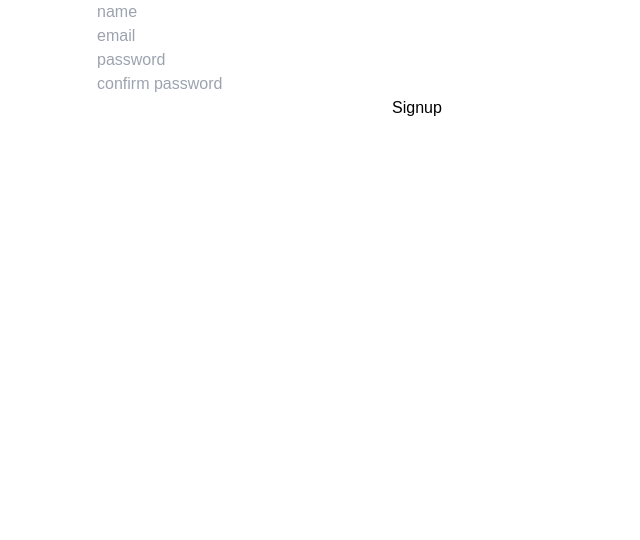
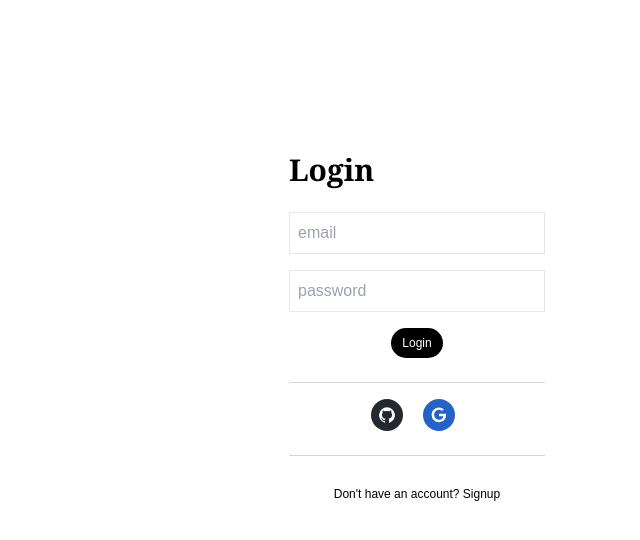
Before and after one commit to showyourbuilds/showyourbuilds, a Next.js app in the folder frontend/: page /auth in a window 1280 px wide. Shown: the top 540 px of the page, without its empty margins (223-863 px from the left). Built offline with nearby package versions, Linux system fonts and the light colour scheme.

Commit message:
login and signup page ui/ux complete

```diff
--- /dev/null
+++ b/frontend/app/api/auth/[...nextauth]/route.ts
@@ -0,0 +1,70 @@
+import NextAuth from "next-auth";
+import { Account, User as AuthUser } from "next-auth";
+import GithubProvider from "next-auth/providers/github";
+import CredentialsProvider from "next-auth/providers/credentials";
+import bcrypt from "bcrypt";
+import User from "@/config/models/User";
+import connect from "@/config/db";
+
+export const authOptions: any = {
+  providers: [
+    CredentialsProvider({
+      id: "credentials",
+      name: "Credentials",
+      credentials: {
+        email: { label: "Email", type: "text" },
+        password: { label: "Password", type: "password" },
+      },
+      async authorize(credentials: any) {
+        await connect();
+        try {
+          const user = await User.findOne({ email: credentials.email });
+          if (user) {
+            const isPasswordCorrect = await bcrypt.compare(
+              credentials.password,
+              user.password
+            );
+            if (isPasswordCorrect) {
+              return user;
+            }
+          }
+        } catch (err: any) {
+          throw new Error(err);
+        }
+      },
+    }),
+    GithubProvider({
+      clientId: process.env.GITHUB_ID ?? "",
+      clientSecret: process.env.GITHUB_SECRET ?? "",
+    }),
+    // ...add more providers here
+  ],
+  callbacks: {
+    async signIn({ user, account }: { user: AuthUser; account: Account }) {
+      if (account?.provider == "credentials") {
+        return true;
+      }
+      if (account?.provider == "github") {
+        await connect();
+        try {
+          const existingUser = await User.findOne({ email: user.email });
+          if (!existingUser) {
+            const newUser = new User({
+              email: user.email,
+            });
+
+            await newUser.save();
+            return true;
+          }
+          return true;
+        } catch (err) {
+          console.log("Error saving user", err);
+          return false;
+        }
+      }
+    },
+  },
+};
+
+export const handler = NextAuth(authOptions);
+export { handler as GET, handler as POST };
--- a/frontend/app/auth/page.tsx
+++ b/frontend/app/auth/page.tsx
@@ -1,16 +1,17 @@
 "use client";
-import BlankLayout from '@/components/layouts/BlankLayout';
-import React from 'react'
-import { useRouter } from 'next/navigation';
+import BlankLayout from "@/components/layouts/BlankLayout";
+import React, { useState } from "react";
+import { useRouter } from "next/navigation";
 
 export default function auth() {
 	const router = useRouter();
+	const [loginPage, setLoginPage] = useState(true);
 	const checkEmail = (email: string) => {
 		const emailRegex = new RegExp(
-      '^[a-zA-Z0-9._:$!%-]+@[a-zA-Z0-9.-]+.[a-zA-Z]$'
+			"^[a-zA-Z0-9._:$!%-]+@[a-zA-Z0-9.-]+.[a-zA-Z]$"
 		);
 		return emailRegex.test(email);
-  }
+	};
 	const handleSubmit = async (e: any) => {
 		console.log("submit");
 
@@ -28,12 +29,12 @@ export default function auth() {
 			return;
 		}
 		try {
-      const res = await fetch('/api/auth', {
-        method: 'POST',
+			const res = await fetch("/api/auth", {
+				method: "POST",
 				headers: {
-          'Content-Type': 'application/json',
+					"Content-Type": "application/json",
 				},
-        body: JSON.stringify({ name, email, password })
+				body: JSON.stringify({ name, email, password }),
 			});
 			if (res.status === 400) {
 				console.log("Email already Registered");
@@ -44,8 +45,8 @@ export default function auth() {
 				return;
 			}
 			if (res.status === 201) {
-        console.log(res.json());
-        router.push('/');
+				console.log(await res.json());
+				router.push("/");
 			}
 		} catch (error) {
 			console.log(error);
@@ -53,13 +54,124 @@ export default function auth() {
 	};
 	return (
 		<BlankLayout>
-      <form className='flex flex-col w-[50%] h-full m-auto min-h-screen' onSubmit={handleSubmit}>
-        <input type="text" placeholder="name" />
-        <input type="text" placeholder="email" />
-        <input type="password" placeholder="password" />
-        <input type="password" placeholder="confirm password" />
-        <button type="submit">Signup</button>
+			{loginPage ? (
+				<div className="w-[40%] absolute top-[15vh] left-[30%] flex flex-col items-center">
+					<form
+						className="flex w-[50%] flex-col mx-auto my-4"
+						onSubmit={handleSubmit}
+					>
+						<p className="text-black font-serif text-3xl font-bold my-4">
+							Login
+						</p>
+						<input
+							type="text"
+							placeholder="email"
+							className="my-2 p-2 border"
+						/>
+						<input
+							type="password"
+							placeholder="password"
+							className="my-2 p-2 border"
+						/>
+						<button
+							type="submit"
+							className="w-[20%] mt-2 mx-auto border border-transparent bg-black text-white hover:bg-white hover:text-black hover:border hover:border-black py-[5px] text-[12px] rounded-[1.25rem] transition"
+						>
+							Login
+						</button>
 					</form>
+					<div className="w-[50%] my-2 h-[0.5px] bg-gray-300"></div>
+					<div className="w-[20%] my-2 flex justify-around flex-wrap">
+						<button
+							type="button"
+							className="bg-[#24292F] text-white hover:bg-[#24283F]/90 focus:ring-4 focus:outline-black focus:ring-[#24292F]/50 rounded-[50%] p-2 text-center inline-flex items-center dark:focus:ring-gray-500 dark:hover:bg-[#050708]/30 me-2 mb-2"
+						>
+							<svg
+								className="w-4 h-4"
+								aria-hidden="true"
+								xmlns="http://www.w3.org/2000/svg"
+								fill="currentColor"
+								viewBox="0 0 20 20"
+							>
+								<path
+									fill-rule="evenodd"
+									d="M10 .333A9.911 9.911 0 0 0 6.866 19.65c.5.092.678-.215.678-.477 0-.237-.01-1.017-.014-1.845-2.757.6-3.338-1.169-3.338-1.169a2.627 2.627 0 0 0-1.1-1.451c-.9-.615.07-.6.07-.6a2.084 2.084 0 0 1 1.518 1.021 2.11 2.11 0 0 0 2.884.823c.044-.503.268-.973.63-1.325-2.2-.25-4.516-1.1-4.516-4.9A3.832 3.832 0 0 1 4.7 7.068a3.56 3.56 0 0 1 .095-2.623s.832-.266 2.726 1.016a9.409 9.409 0 0 1 4.962 0c1.89-1.282 2.717-1.016 2.717-1.016.366.83.402 1.768.1 2.623a3.827 3.827 0 0 1 1.02 2.659c0 3.807-2.319 4.644-4.525 4.889a2.366 2.366 0 0 1 .673 1.834c0 1.326-.012 2.394-.012 2.72 0 .263.18.572.681.475A9.911 9.911 0 0 0 10 .333Z"
+									clip-rule="evenodd"
+								/>
+							</svg>
+						</button>
+						<button
+							type="button"
+							className="bg-[#2363c9] text-white hover:bg-[#4285F4]/90 focus:ring-4 focus:outline-black focus:ring-[#4285F4]/50 rounded-[50%] p-2 inline-flex items-center dark:focus:ring-[#4285F4]/55 me-2 mb-2"
+						>
+							<svg
+								className="w-4 h-4"
+								aria-hidden="true"
+								xmlns="http://www.w3.org/2000/svg"
+								fill="currentColor"
+								viewBox="0 0 18 19"
+							>
+								<path
+									fill-rule="evenodd"
+									d="M8.842 18.083a8.8 8.8 0 0 1-8.65-8.948 8.841 8.841 0 0 1 8.8-8.652h.153a8.464 8.464 0 0 1 5.7 2.257l-2.193 2.038A5.27 5.27 0 0 0 9.09 3.4a5.882 5.882 0 0 0-.2 11.76h.124a5.091 5.091 0 0 0 5.248-4.057L14.3 11H9V8h8.34c.066.543.095 1.09.088 1.636-.086 5.053-3.463 8.449-8.4 8.449l-.186-.002Z"
+									clip-rule="evenodd"
+								/>
+							</svg>
+						</button>
+					</div>
+					<div className="w-[50%] my-2 h-[0.5px] bg-gray-300"></div>
+					<button
+						className="w-[40%] border border-transparent bg-white text-black hover:bg-black hover:text-white hover:border hover:border-black py-[5px] my-4 text-[12px] transition"
+						onClick={() => setLoginPage(false)}
+					>
+						Don't have an account? Signup
+					</button>
+				</div>
+			) : (
+				<div className="w-[40%] absolute top-[15vh] left-[30%] flex flex-col items-center">
+					<form
+						className="flex w-[50%] flex-col mx-auto my-4"
+						onSubmit={handleSubmit}
+					>
+						<p className="text-black font-serif text-3xl font-bold my-4">
+							SignUp
+						</p>
+						<input
+							type="text"
+							placeholder="name"
+							className="my-2 p-2 border"
+						/>
+						<input
+							type="text"
+							placeholder="email"
+							className="my-2 p-2 border"
+						/>
+						<input
+							type="password"
+							placeholder="password"
+							className="my-2 p-2 border"
+						/>
+						<input
+							type="password"
+							placeholder="confirm password"
+							className="my-2 p-2 border"
+						/>
+						<button
+							type="submit"
+							className="w-[20%] mt-2 mx-auto border border-transparent bg-black text-white hover:bg-white hover:text-black hover:border hover:border-black py-[5px] text-[12px] rounded-[1.25rem] transition"
+						>
+							Sign-up
+						</button>
+					</form>
+					<div className="w-[50%] my-2 h-[0.5px] bg-gray-300"></div>
+					<button
+						className="w-[40%] border border-transparent bg-white text-black hover:bg-black hover:text-white hover:border hover:border-black py-[5px] my-4 text-[12px] transition"
+						onClick={() => setLoginPage(true)}
+					>
+						Already have an account? Login
+					</button>
+				</div>
+			)}
 		</BlankLayout>
-  )
+	);
 }
--- a/frontend/config/db.js
+++ b/frontend/config/db.js
@@ -4,7 +4,7 @@ const connect = async () => {
     if (mongoose.connections[0].readyState) return;
 
     try {
-        await mongoose.connect("mongodb+srv://anirudh26p:anirudh4palettepulse@palettlepulse.87nz34r.mongodb.net/palettepulse", {
+        await mongoose.connect(process.env.MONGO_URL, {
             useNewUrlParser: true,
             useUnifiedTopology: true,
         });
--- a/frontend/config/models/User.js
+++ b/frontend/config/models/User.js
@@ -6,6 +6,7 @@ const user = new mongoose.Schema({
     password: { type: String, required: false },
     role: { type: String, required: true, default: 'user' },
     image: { type: String, required: false },
+    provider: { type: String, required: true, default: 'credentials' },
 },
 {
     timestamps: true,
```
Lines whose indentation alone changed are shown as unchanged.
